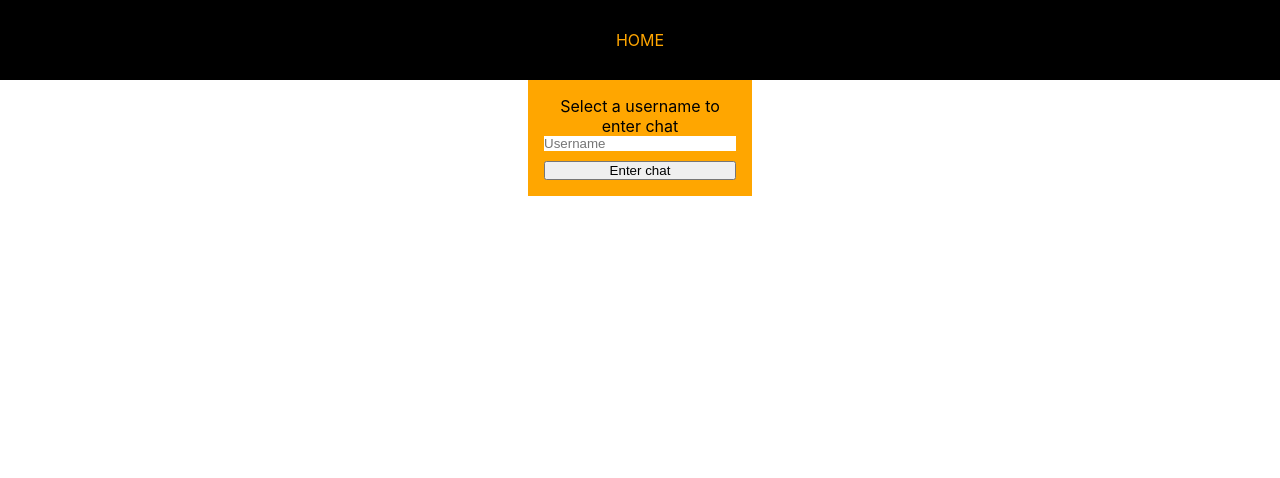
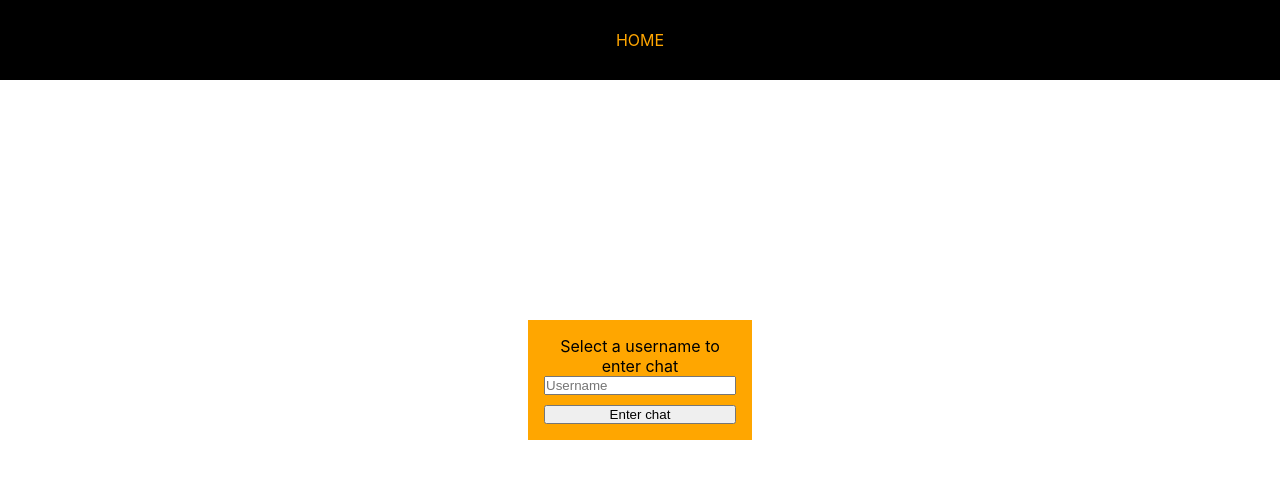
Before and after one commit to JesperGrank/chat-typescript-remake, a React (Create React App) app in the folder client/: page / in a window 1280 px wide. Shown: the top 478 px of the page. Built offline with nearby package versions, Linux system fonts and the light colour scheme; no server answers.

Commit message:
Moving namefield into the middle

```diff
--- a/client/src/App.css
+++ b/client/src/App.css
@@ -47,17 +47,13 @@ li, a {
   display: flex;
   align-items: stretch;
   margin: auto;
+  margin-top: 30vh;
   width: 15vw;
   padding: 1em;
   background-color: rgb(255, 166, 0);
   justify-content: space-evenly;
   flex-direction: column;
   align-content: space-between;
-}
-
-.form-control{
-  border-style: dotted;
-  border: 0;
 }
 
 .btn-sub {
```
